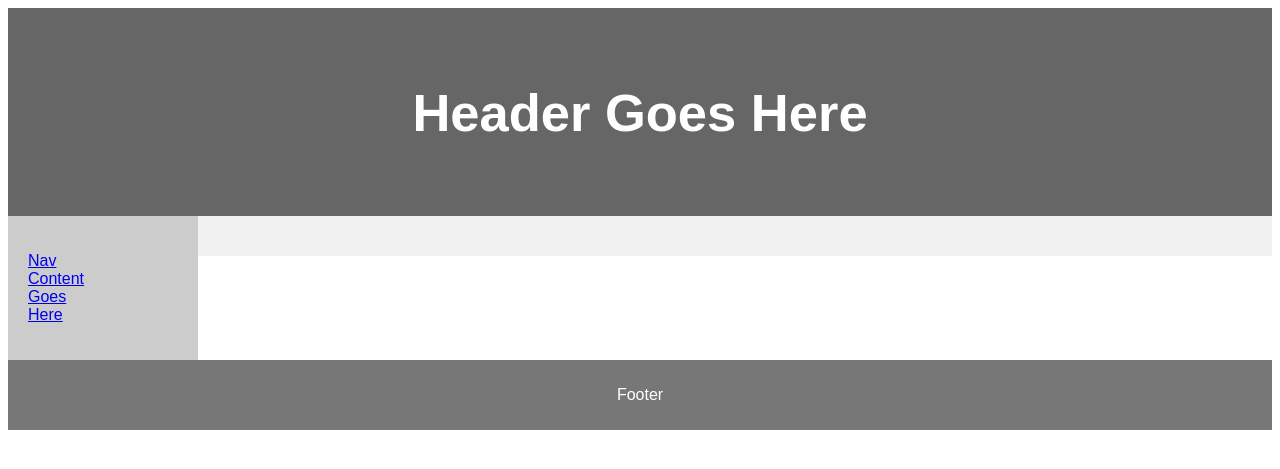
After one commit to mtlaird/MediaLibraryManager, a Flask app: template Templates/gallery.html in a window 1280 px wide. The commit adds this page. Shown: the top 469 px of the page. Run offline with Flask 2, Linux system fonts and the light colour scheme; the template is opened without the code that fills it, so the values that code supplies are empty.

Commit message:
Add gallery view

```diff
--- a/MediaLibraryManager/Web/WebApp.py
+++ b/MediaLibraryManager/Web/WebApp.py
@@ -59,6 +59,15 @@ def images():
     return render_template('images.html', images=db_images)
 
 
+@app.route('/gallery')
+def image_gallery():
+
+    session = setup_session()
+    db_images = session.query(LibraryImage, FileSql).filter(LibraryImage.file_id == FileSql.id).all()
+
+    return render_template('gallery.html', images=db_images)
+
+
 @app.route('/images/view/<image_id>')
 def image_view(image_id):
 
@@ -78,3 +87,13 @@ def serve_image(image_id):
 
     return send_file(db_image.FileSql.path + db_image.FileSql.filename,
                      mimetypes.guess_type(db_image.FileSql.filename)[0])
+
+
+@app.route('/thumbnails/id/<image_id>')
+def serve_thumbnail(image_id):
+
+    session = setup_session()
+    db_image = session.query(LibraryImage, FileSql).filter(LibraryImage.id == image_id). \
+        filter(LibraryImage.file_id == FileSql.id).one()
+
+    return send_file(db_image.LibraryImage.thumbnail_path, mimetypes.guess_type(db_image.FileSql.filename)[0])
--- a/Static/local.css
+++ b/Static/local.css
@@ -64,6 +64,11 @@ table, th, td {
   border: 1px solid black;
 }
 
+span.gallery-tile {
+  float: left;
+  padding: 15px;
+}
+
 /* Responsive layout - makes the two columns/boxes stack on top of each other instead of next to each other, on small screens */
 @media (max-width: 600px) {
   nav, article {
--- /dev/null
+++ b/Templates/gallery.html
@@ -0,0 +1,34 @@
+{%  extends 'base.html' %}
+
+{% block content %}
+
+    <header>
+      <h2>Header Goes Here</h2>
+    </header>
+
+    <section>
+      <nav>
+        <ul>
+            <li><a href="#">Nav</a></li>
+            <li><a href="#">Content</a></li>
+            <li><a href="#">Goes</a></li>
+            <li><a href="#">Here</a></li>
+        </ul>
+      </nav>
+
+      <article>
+          {% for image in images %}
+          <span class="gallery-tile">
+              <a href="/images/view/{{ image.LibraryImage.id }}">
+                  <img src="/thumbnails/id/{{ image.LibraryImage.id }}" alt="">
+              </a>
+          </span>
+          {% endfor %}
+      </article>
+    </section>
+
+    <footer>
+      <p>Footer</p>
+    </footer>
+
+{% endblock %}
```
